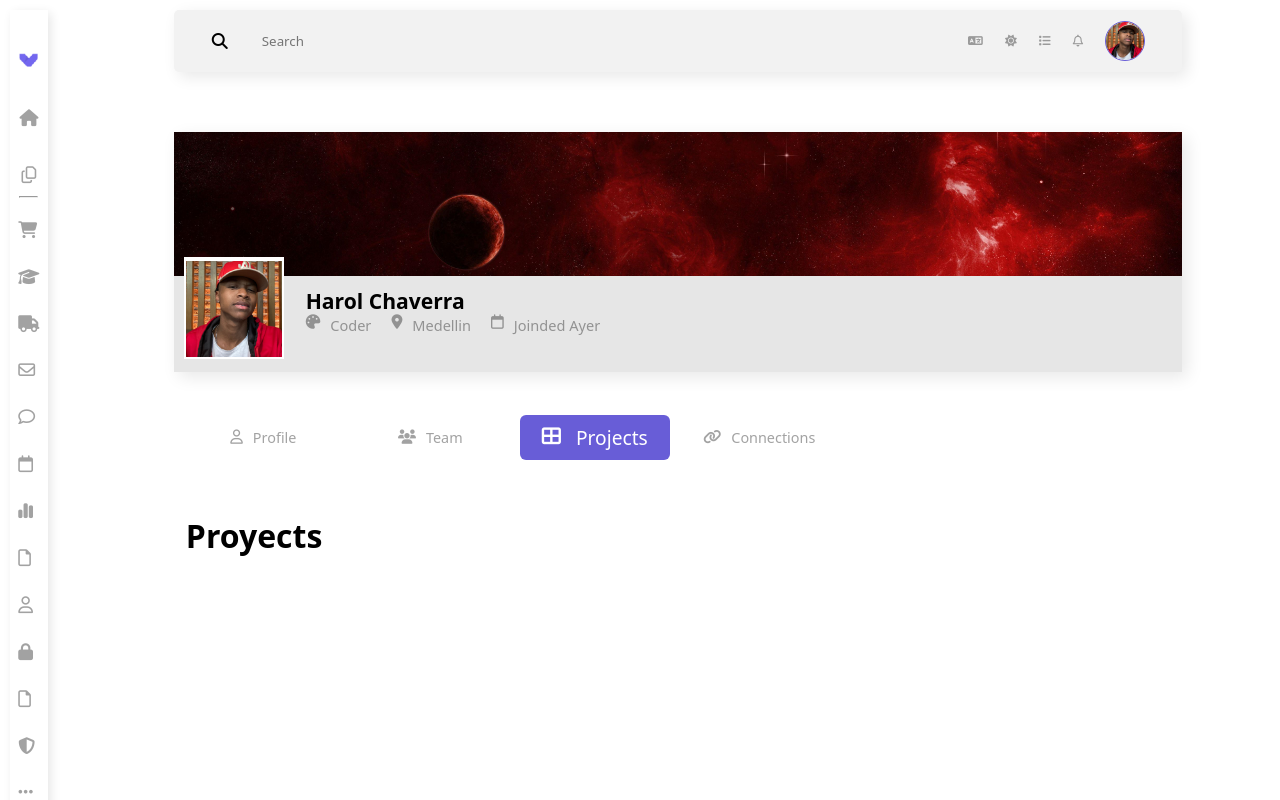
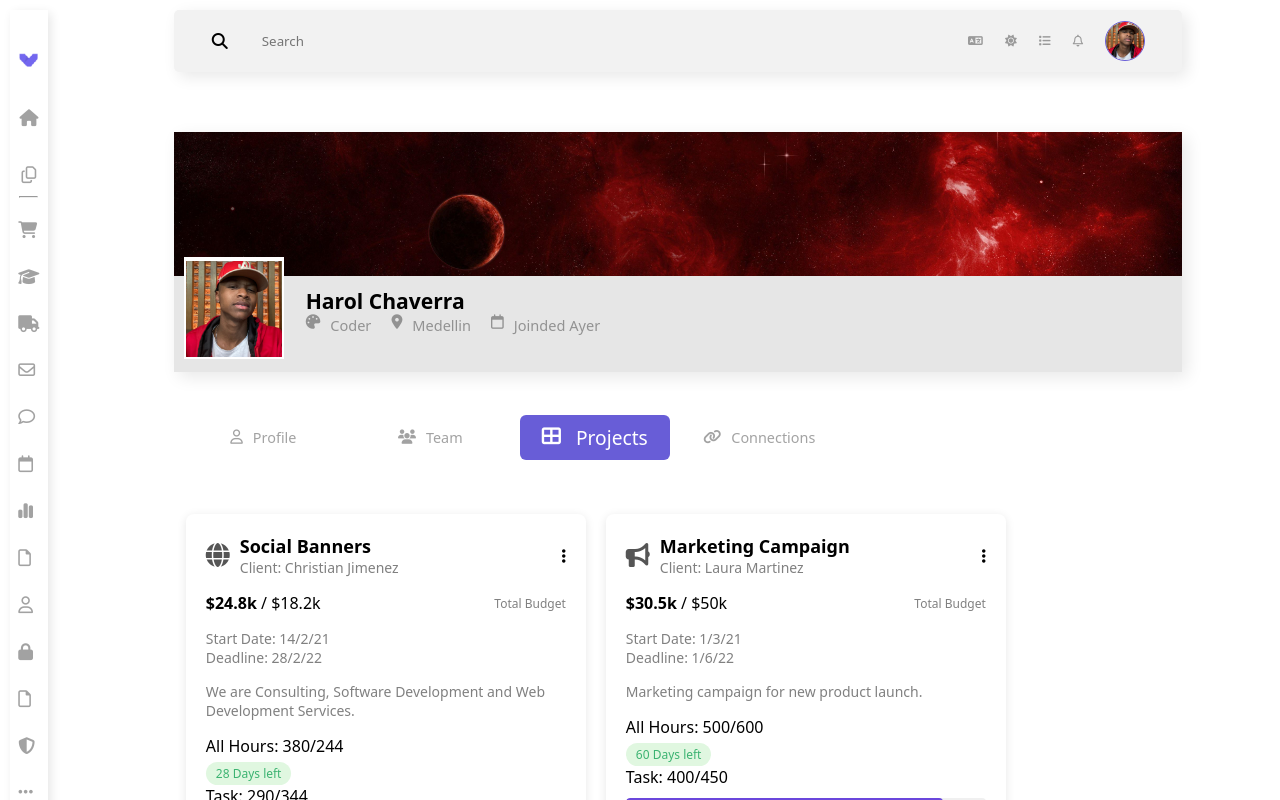
Before and after one commit to Harolin-23/Proyects-Vue, a Vue app in the folder webRiwi/: page / in a window 1280 px wide. Both pictures are taken after a click on the button "Projects". Shown: the top 800 px of the page. Built offline with nearby package versions, Linux system fonts and the light colour scheme.

Commit message:
chore: Add proyectsView component for displaying project cards

```diff
--- a/webRiwi/src/App.vue
+++ b/webRiwi/src/App.vue
@@ -108,7 +108,7 @@
                     />
                 </div>
                 <div v-else-if="activeButton === 'projects'" class="status">
-                        <h1>Proyects</h1>
+                      <ListProyectCards :projects="moreData" />
                 </div>
                 <div v-else-if="activeButton === 'connections'" class="status cards-contApp">
                     <conectCards :people="peopleData" />
@@ -136,6 +136,7 @@ import teamsComp from './pages/components/user/teams.vue';
 import MoredataUser from './pages/components/user/moreInfo.vue';
 import teamView from './pages/components/groups/teamView.vue';
 import conectCards from './pages/components/conections/conectCards.vue';
+import ListProyectCards from './pages/components/proyects/proyectsView.vue'
 
 import { ref } from "vue";
 
@@ -194,6 +195,126 @@ const peopleData = ref([
         imagen: 'https://randomuser.me/api/portraits/men/5.jpg'
     }
 ]);
+
+
+    const moreData = ref([
+    {
+        title: 'Social Banners',
+        client: 'Christian Jimenez',
+        currentBudget: '$24.8k',
+        totalBudget: '$18.2k',
+        startDate: '14/2/21',
+        deadline: '28/2/22',
+        description: 'We are Consulting, Software Development and Web Development Services.',
+        allHoursCompleted: 380,
+        allHoursTotal: 244,
+        taskCompleted: 290,
+        taskTotal: 344,
+        progress: 95,
+        daysLeft: 28,
+        members: [
+            { name: 'John Doe', avatar: 'https://randomuser.me/api/portraits/men/1.jpg' },
+            { name: 'Jane Smith', avatar: 'https://randomuser.me/api/portraits/women/2.jpg' },
+            { name: 'Alice Johnson', avatar: 'https://randomuser.me/api/portraits/women/3.jpg' },
+        ],
+        memberCount: 280,
+        commentsCount: 15,
+        icon: 'fas fa-globe',
+    },
+    {
+        title: 'Marketing Campaign',
+        client: 'Laura Martinez',
+        currentBudget: '$30.5k',
+        totalBudget: '$50k',
+        startDate: '1/3/21',
+        deadline: '1/6/22',
+        description: 'Marketing campaign for new product launch.',
+        allHoursCompleted: 500,
+        allHoursTotal: 600,
+        taskCompleted: 400,
+        taskTotal: 450,
+        progress: 88,
+        daysLeft: 60,
+        members: [
+            { name: 'Michael Brown', avatar: 'https://randomuser.me/api/portraits/men/4.jpg' },
+            { name: 'Emily Davis', avatar: 'https://randomuser.me/api/portraits/women/5.jpg' },
+            { name: 'David Wilson', avatar: 'https://randomuser.me/api/portraits/men/6.jpg' },
+        ],
+        memberCount: 150,
+        commentsCount: 20,
+        icon: 'fas fa-bullhorn',
+    },
+    {
+        title: 'Website Redesign',
+        client: 'Carlos Lopez',
+        currentBudget: '$15k',
+        totalBudget: '$25k',
+        startDate: '10/1/21',
+        deadline: '10/5/22',
+        description: 'Complete redesign of the company website.',
+        allHoursCompleted: 200,
+        allHoursTotal: 300,
+        taskCompleted: 150,
+        taskTotal: 200,
+        progress: 75,
+        daysLeft: 90,
+        members: [
+            { name: 'Sarah Miller', avatar: 'https://randomuser.me/api/portraits/women/7.jpg' },
+            { name: 'James Anderson', avatar: 'https://randomuser.me/api/portraits/men/8.jpg' },
+            { name: 'Patricia Thomas', avatar: 'https://randomuser.me/api/portraits/women/9.jpg' },
+        ],
+        memberCount: 100,
+        commentsCount: 10,
+        icon: 'fas fa-laptop',
+    },
+    {
+        title: 'Mobile App Development',
+        client: 'Ana Gonzalez',
+        currentBudget: '$40k',
+        totalBudget: '$60k',
+        startDate: '5/2/21',
+        deadline: '5/8/22',
+        description: 'Development of a new mobile application.',
+        allHoursCompleted: 600,
+        allHoursTotal: 800,
+        taskCompleted: 500,
+        taskTotal: 600,
+        progress: 83,
+        daysLeft: 120,
+        members: [
+            { name: 'Robert Martinez', avatar: 'https://randomuser.me/api/portraits/men/10.jpg' },
+            { name: 'Linda Rodriguez', avatar: 'https://randomuser.me/api/portraits/women/11.jpg' },
+            { name: 'William Hernandez', avatar: 'https://randomuser.me/api/portraits/men/12.jpg' },
+        ],
+        memberCount: 200,
+        commentsCount: 25,
+        icon: 'fas fa-mobile-alt',
+    },
+    {
+        title: 'SEO Optimization',
+        client: 'Miguel Ramirez',
+        currentBudget: '$10k',
+        totalBudget: '$15k',
+        startDate: '20/3/21',
+        deadline: '20/9/22',
+        description: 'SEO optimization for better search engine ranking.',
+        allHoursCompleted: 150,
+        allHoursTotal: 200,
+        taskCompleted: 120,
+        taskTotal: 150,
+        progress: 80,
+        daysLeft: 180,
+        members: [
+            { name: 'Barbara Clark', avatar: 'https://randomuser.me/api/portraits/women/13.jpg' },
+            { name: 'Paul Lewis', avatar: 'https://randomuser.me/api/portraits/men/14.jpg' },
+            { name: 'Jessica Walker', avatar: 'https://randomuser.me/api/portraits/women/15.jpg' },
+        ],
+        memberCount: 50,
+        commentsCount: 5,
+        icon: 'fas fa-search',
+    }
+    ])
+
 
 function setActiveButton(button: string) {
     activeButton.value = button;
--- /dev/null
+++ b/webRiwi/src/pages/components/proyects/proyectsView.vue
@@ -0,0 +1,223 @@
+<template>
+    <div class="project-list">
+      <div v-for="(project, index) in projects" :key="index" class="project-card">
+        <div class="project-header">
+          <div class="icon">
+            <i :class="project.icon"></i>
+          </div>
+          <div class="project-info">
+            <h4>{{ project.title }}</h4>
+            <p>Client: {{ project.client }}</p>
+          </div>
+          <div class="menu">
+            <i class="fas fa-ellipsis-v"></i>
+          </div>
+        </div>
+        <div class="budget-info">
+          <p>
+            <span class="budget">{{ project.currentBudget }}</span> / {{ project.totalBudget }}
+          </p>
+          <p class="subtext">Total Budget</p>
+        </div>
+        <div class="dates-info">
+          <p>Start Date: {{ project.startDate }}</p>
+          <p>Deadline: {{ project.deadline }}</p>
+        </div>
+        <p class="description">{{ project.description }}</p>
+        <div class="progress-info">
+          <p>All Hours: {{ project.allHoursCompleted }}/{{ project.allHoursTotal }}</p>
+          <span class="days-left">{{ project.daysLeft }} Days left</span>
+          <p>Task: {{ project.taskCompleted }}/{{ project.taskTotal }}</p>
+          <div class="progress-bar">
+            <div class="progress" :style="{ width: project.progress + '%' }"></div>
+          </div>
+          <p class="progress-text">{{ project.progress }}% Completed</p>
+        </div>
+        <div class="project-footer">
+          <div class="members">
+            <img v-for="(member, index) in project.members" :key="index" :src="member.avatar" :alt="member.name" />
+            <span>{{ project.memberCount }} members</span>
+          </div>
+          <div class="comments">
+            <i class="fas fa-comment"></i>
+            <span>{{ project.commentsCount }}</span>
+          </div>
+        </div>
+      </div>
+    </div>
+  </template>
+
+  <script>
+  export default {
+    name: 'ListProyectCards',
+    props: {
+      projects: {
+        type: Array,
+        required: true,
+      },
+    },
+  };
+  </script>
+
+  <style lang="scss">
+  .project-list {
+    display: flex;
+    flex-wrap: wrap;
+    gap: 20px;
+  }
+
+  .project-card {
+    background-color: #fff;
+    border-radius: 8px;
+    box-shadow: 0 2px 10px rgba(0, 0, 0, 0.1);
+    padding: 20px;
+    max-width: 400px;
+    width: 100%;
+
+    .project-header {
+      display: flex;
+      align-items: center;
+      justify-content: space-between;
+      margin-bottom: 15px;
+
+      .icon {
+        i {
+          font-size: 24px;
+          color: #555;
+        }
+      }
+
+      .project-info {
+        flex-grow: 1;
+        margin-left: 10px;
+
+        h4 {
+          margin: 0;
+          font-size: 18px;
+        }
+
+        p {
+          margin: 0;
+          font-size: 14px;
+          color: gray;
+        }
+      }
+
+      .menu {
+        cursor: pointer;
+      }
+    }
+
+    .budget-info {
+      display: flex;
+      justify-content: space-between;
+      margin-bottom: 15px;
+
+      .budget {
+        font-size: 16px;
+        font-weight: bold;
+      }
+
+      .subtext {
+        color: gray;
+        font-size: 12px;
+        margin-top: 3px;
+      }
+    }
+
+    .dates-info {
+      margin-bottom: 15px;
+
+      p {
+        margin: 0;
+        font-size: 14px;
+        color: gray;
+      }
+    }
+
+    .description {
+      font-size: 14px;
+      color: gray;
+      margin-bottom: 15px;
+    }
+
+    .progress-info {
+      margin-bottom: 15px;
+
+      .days-left {
+        background-color: #e0f7e0;
+        color: #3cb371;
+        padding: 3px 10px;
+        border-radius: 12px;
+        font-size: 12px;
+        margin-top: 5px;
+        display: inline-block;
+      }
+
+      .progress-bar {
+        background-color: #f0f0f0;
+        border-radius: 10px;
+        height: 8px;
+        overflow: hidden;
+        margin: 10px 0;
+
+        .progress {
+          background-color: #6b47dc;
+          height: 100%;
+          border-radius: 10px;
+        }
+      }
+
+      .progress-text {
+        font-size: 12px;
+        color: gray;
+      }
+    }
+
+    .project-footer {
+      display: flex;
+      justify-content: space-between;
+      align-items: center;
+
+      .members {
+        display: flex;
+        align-items: center;
+
+        img {
+          width: 28px;
+          height: 28px;
+          border-radius: 50%;
+          margin-right: -8px;
+        }
+
+        span {
+          font-size: 14px;
+          color: gray;
+          margin-left: 10px;
+        }
+      }
+
+      .comments {
+        display: flex;
+        align-items: center;
+
+        i {
+          font-size: 16px;
+          color: gray;
+        }
+
+        span {
+          font-size: 14px;
+          color: gray;
+          margin-left: 5px;
+        }
+      }
+    }
+  }
+
+  @media (max-width: 600px) {
+    .project-card {
+      padding: 15px;
+    }
+  }
+  </style>
```
Also changed, not shown: 1 other file (tests, documents, lock files or other folders).
